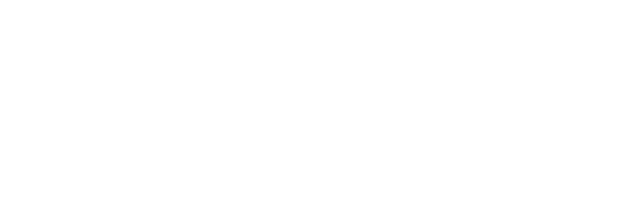
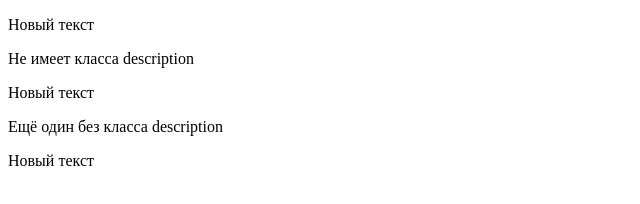
Before and after one commit to avtokar/helloworld, a plain HTML site: page task/HW9_5.html in a window 1280 px wide. Shown: the whole page, without its empty margins (0-640 px from the left). Drawn offline with Linux system fonts and the light colour scheme.

Commit message:
Выполения задания № 5

```diff
--- a/task/HW9_5.html
+++ b/task/HW9_5.html
@@ -1,11 +1,26 @@
 <!DOCTYPE html>
 <html lang="en">
+
 <head>
     <meta charset="UTF-8">
     <meta name="viewport" content="width=device-width, initial-scale=1.0">
-    <title>Document</title>
+    <title>Изменение текста у элементов с классом description</title>
 </head>
+
 <body>
+    <p class="description">Оригинальный текст 1</p>
+    <p>Не имеет класса description</p>
+    <p class="description">Оригинальный текст 2</p>
+    <p>Ещё один без класса description</p>
+    <p class="description">Оригинальный текст 3</p>
 
+    <script>
+        const descriptions = document.querySelectorAll('.description');
+
+        descriptions.forEach(function (description) {
+            description.textContent = 'Новый текст';
+        });
+    </script>
 </body>
+
 </html>
```
